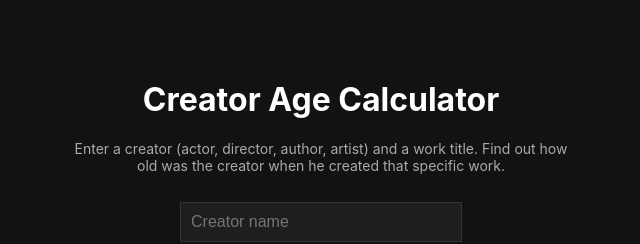
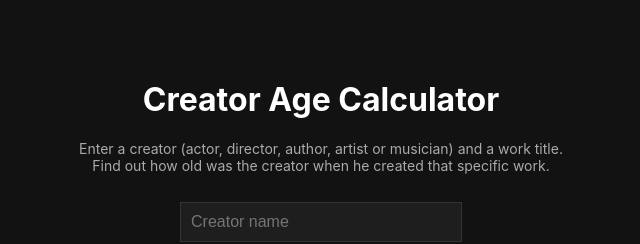
Before and after one commit to Nahmias1/creator-age-app, a plain HTML site: page index.html in a window 1280 px wide. Shown: the top 244 px of the page, without its empty margins (319-959 px from the left). Drawn offline with Linux system fonts and the light colour scheme.

Commit message:
Update index.html

```diff
--- a/index.html
+++ b/index.html
@@ -67,7 +67,7 @@
 
   <h1>Creator Age Calculator</h1>
   <p id="instructions">
-    Enter a creator (actor, director, author, artist) and a work title.
+    Enter a creator (actor, director, author, artist or musician) and a work title.
     Find out how old was the creator when he created that specific work.
     </p>
 
```
